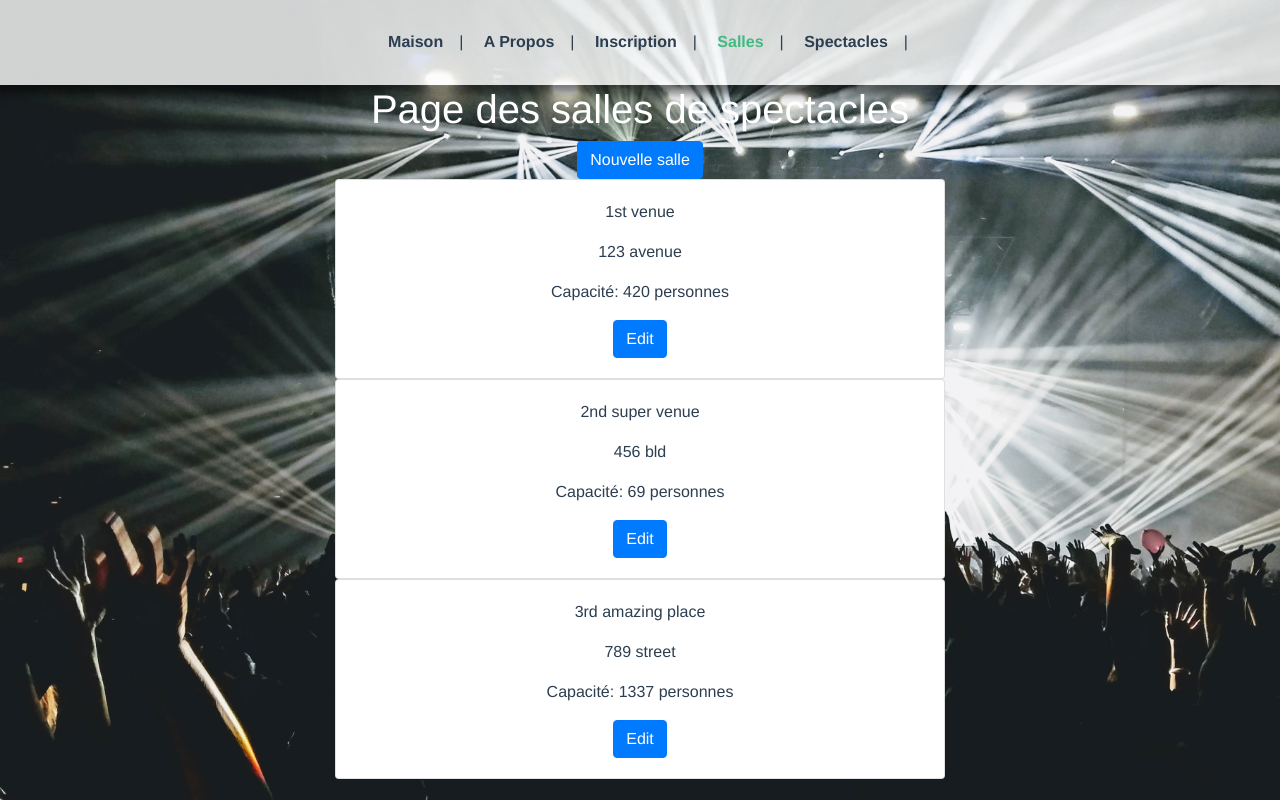
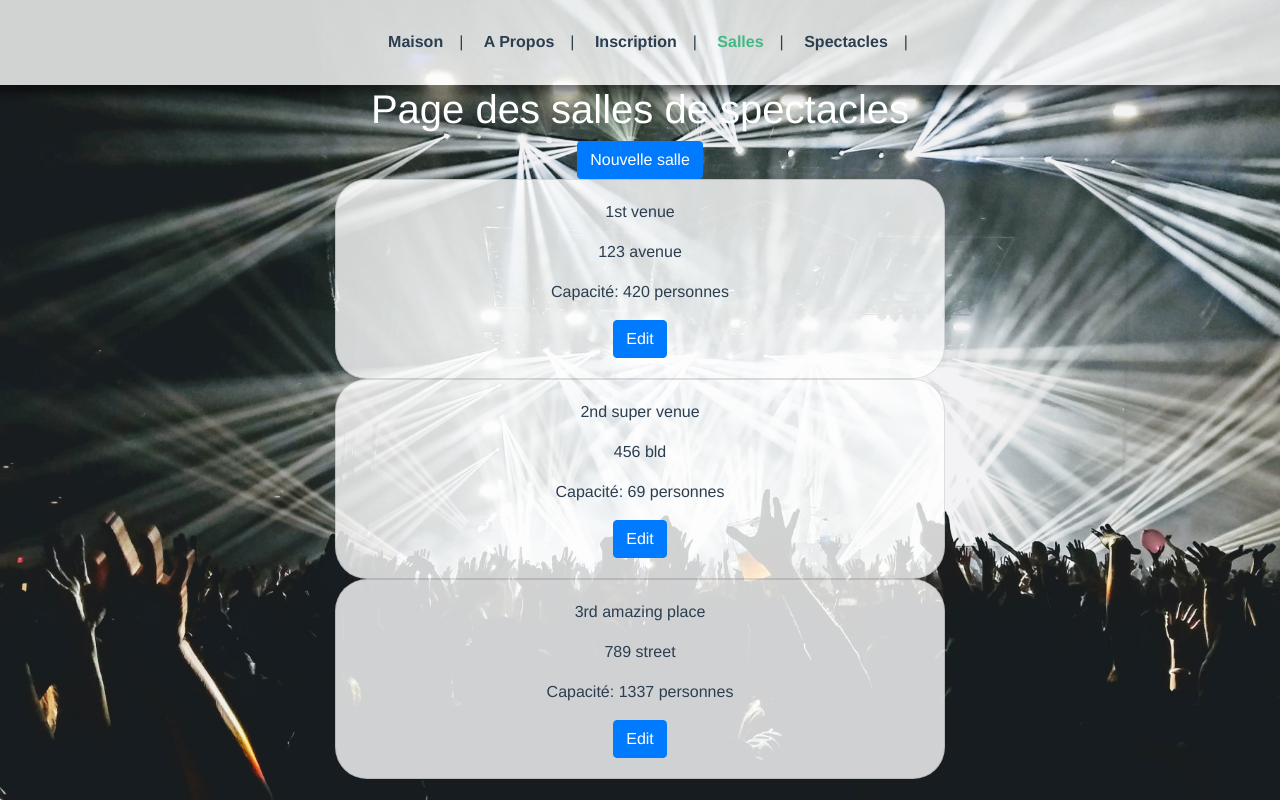
Before and after one commit to gti525/h19-raspi, a Vue app in the folder raspi-frontend/: page /#/venues in a window 1280 px wide. Built offline with nearby package versions, Linux system fonts and the light colour scheme.

Commit message:
starts concerts

```diff
--- a/raspi-frontend/src/App.vue
+++ b/raspi-frontend/src/App.vue
@@ -1,9 +1,9 @@
 <template>
   <div id="app">
     <div id="nav">
-      <router-link to="/">Maison</router-link>|
+      <router-link to="/home">Maison</router-link>|
       <router-link to="/about">A Propos</router-link>|
-      <router-link to="/sign-up">Inscription</router-link>|
+      <router-link to="/">Inscription</router-link>|
       <router-link to="/venues">Salles</router-link>|
       <router-link to="/concerts">Spectacles</router-link>|
     </div>
--- a/raspi-frontend/src/components/venue/ShowVenues.vue
+++ b/raspi-frontend/src/components/venue/ShowVenues.vue
@@ -27,7 +27,7 @@ export default {
 </script>
 
 <style scoped>
-.venue {
+.card {
   background-color: rgba(255, 255, 255, 0.8);
   border-radius: 2rem;
 }
--- a/raspi-frontend/src/router.js
+++ b/raspi-frontend/src/router.js
@@ -10,12 +10,12 @@ Vue.use(Router);
 export default new Router({
   routes: [
     {
-      path: "/",
+      path: "/home",
       name: "home",
       component: Home
     },
     {
-      path: "/sign-up",
+      path: "/",
       name: "sign-up",
       component: SignUp
     },
--- a/raspi-frontend/src/views/Concert.vue
+++ b/raspi-frontend/src/views/Concert.vue
@@ -3,3 +3,66 @@
     <h1>Page des spectacles/Concerts</h1>
   </div>
 </template>
+
+<script>
+export default {
+  name: "concert",
+  components: {},
+  data: () => {
+    return {
+      newConcert: {},
+      createEditConcert: false,
+      venues: [
+        {
+          id: 36,
+          name: "1st venue",
+          address: "123 avenue",
+          capacity: 420
+        },
+        {
+          id: 37,
+          name: "2nd super venue",
+          address: "456 bld",
+          capacity: 69
+        },
+        {
+          id: 38,
+          name: "3rd amazing place",
+          address: "789 street",
+          capacity: 1337
+        }
+      ],
+      concerts: [
+        {
+          id: 10,
+          name: "Ariana Grande Concert",
+          date: new Date(2019, 6, 4, 8),
+          description: "Ariana Grande de retour à Montréal bitches",
+          venue: 36
+        },
+        {
+          id: 10,
+          name: "BlackPink In Your Area",
+          date: new Date(2029, 8, 14, 8),
+          description: "Ariana Grande de retour à Montréal bitches",
+          venue: 36
+        },
+        {}
+      ]
+    };
+  }
+};
+</script>
+
+<style scoped>
+@import url("https://fonts.googleapis.com/css?family=Acme");
+
+div.venue {
+  width: 100%;
+  height: calc(100% - 85px);
+}
+
+h1 {
+  color: white;
+}
+</style>
```
